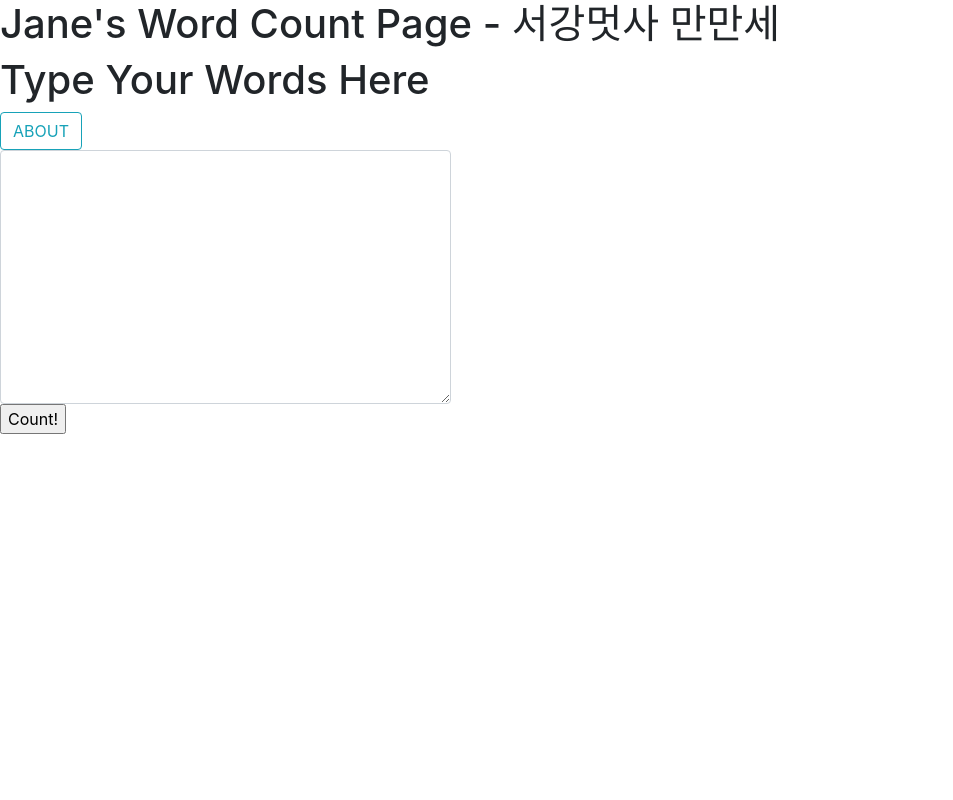
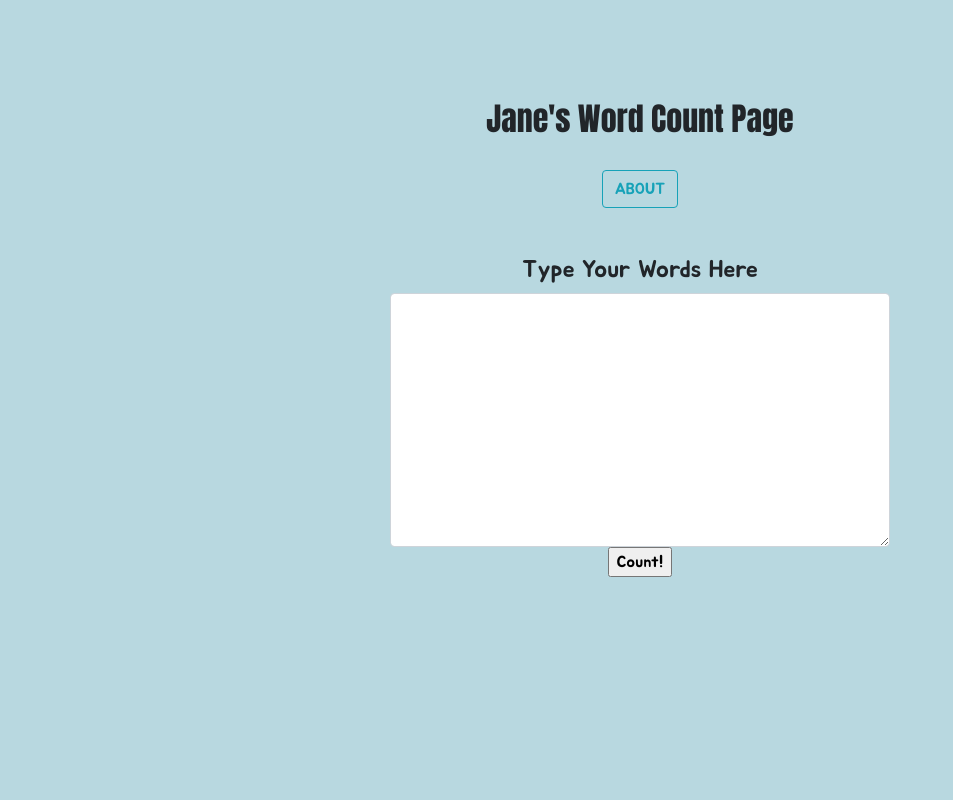
Before and after one commit to babylionjane/wordcount_for_likelion, a Django app: page / in a window 1280 px wide. Shown: the whole page, without its empty margins (0-953 px from the left). Run offline with Django 3.2, Linux system fonts and the light colour scheme; some libraries are stand-ins or nearby versions.

Commit message:
second commit jane
changed background color, centered div, and changed the fonts.

```diff
--- a/wordcount/static/css/wordcount.css
+++ b/wordcount/static/css/wordcount.css
@@ -0,0 +1,23 @@
+.boxy-parent{
+    background-color: #B8D8E0 ;
+    position: fixed;
+    width: 100%;
+    height: 100%;
+    left: 0;
+    top: 0;
+    z-index: 10;
+
+}
+.boxy-child{
+    margin: 100px auto;
+    text-align: center;
+}
+
+.homeinput {
+    display: flex;
+    justify-content: center;
+  }
+
+body {
+    font-family: 'Jua', sans-serif;
+}
--- a/wordcount/templates/wordcount/base.html
+++ b/wordcount/templates/wordcount/base.html
@@ -10,15 +10,18 @@
     <!-- Bootstrap CSS -->
     <link rel="stylesheet" href="https://stackpath.bootstrapcdn.com/bootstrap/4.2.1/css/bootstrap.min.css" integrity="sha384-GJzZqFGwb1QTTN6wy59ffF1BuGJpLSa9DkKMp0DgiMDm4iYMj70gZWKYbI706tWS" crossorigin="anonymous">
     <link rel="stylesheet" href="{% static 'css/wordcount.css' %}">
+    <link href="https://fonts.googleapis.com/css?family=Anton" rel="stylesheet">
+    <link href="https://fonts.googleapis.com/css?family=Jua" rel="stylesheet">
     <title>WORDCOUNT</title>
   </head>
   <body>
-    <h1>Jane's Word Count Page - 서강멋사 만만세</h1>
-
-    {% block content %}
-
-    {% endblock %}
-
+    <div class='boxy-parent'>
+      <div class='boxy-child' style='width: 500px;'>
+        <h2 style="font-family: 'Anton', sans-serif;">Jane's Word Count Page</h2>
+        {% block content %}
+        {% endblock %}
+      </div>
+    </div>
     <!-- Optional JavaScript -->
     <!-- jQuery first, then Popper.js, then Bootstrap JS -->
     <script src="https://code.jquery.com/jquery-3.3.1.slim.min.js" integrity="sha384-q8i/X+965DzO0rT7abK41JStQIAqVgRVzpbzo5smXKp4YfRvH+8abtTE1Pi6jizo" crossorigin="anonymous"></script>
--- a/wordcount/templates/wordcount/home.html
+++ b/wordcount/templates/wordcount/home.html
@@ -1,16 +1,14 @@
 {% extends 'wordcount/base.html' %}
 {% block content %}
-<h1>Type Your Words Here</h1>
-
-
+<br>
 <a href="{%url 'about'%}">
-    <button type="button" class="btn btn-outline-info">ABOUT</button>
+    <button type="button" class="btn btn-outline-info">ABOUT</button><br><br><br>
 </a>
 
-
-<div class="input-group">
+<h4>Type Your Words Here</h4>
+<div class="input-group homeinput">
   <form action ="{% url 'result'%}">
-    <textarea class="form-control" cols="40" rows="10" name="fulltext" aria-label="With textarea"></textarea>
+    <textarea class="form-control homeinputchild" cols="40" rows="10" name="fulltext" aria-label="With textarea"></textarea>
     <input type="submit" value="Count!">
   </form>
 </div>
```
Also changed, not shown: wordcount/templates/wordcount/about.html (+5 -3 lines), wordcount/templates/wordcount/result.html (+9 -5 lines), 1 other file.
